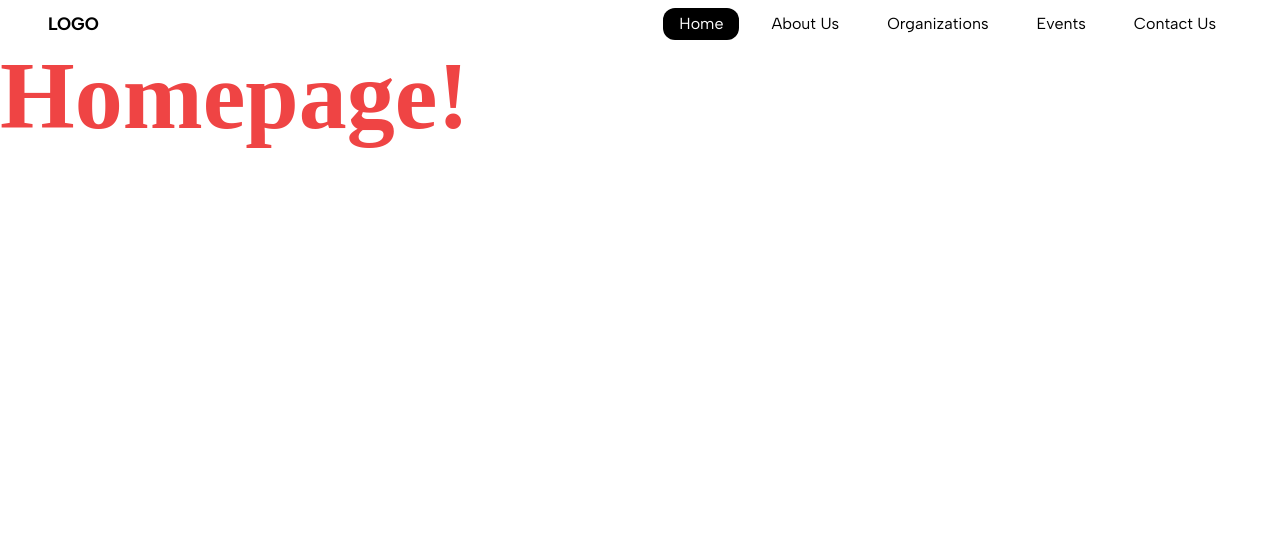
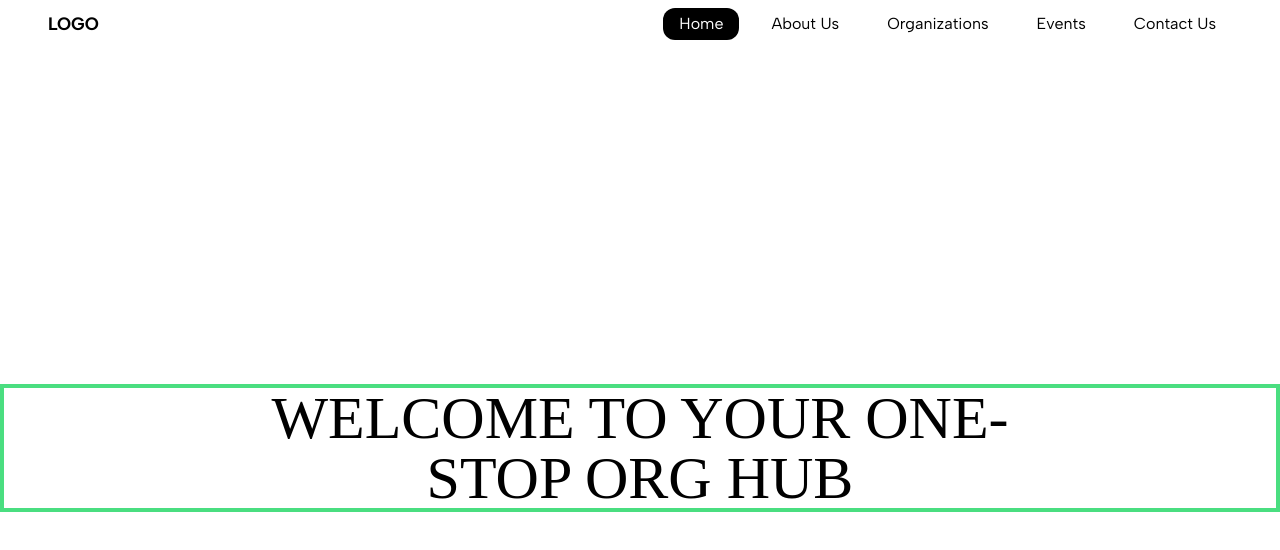
Before and after one commit to computerscience-person/Group2_WVSU-Orbit, a React (Vite) app in the folder frontend/: page / in a window 1280 px wide. Shown: the top 550 px of the page. Built offline with nearby package versions, Linux system fonts and the light colour scheme; a web font is replaced by a local one.

Commit message:
Fixed conflicts from testing code earlier.

```diff
--- a/frontend/src/components/Nav.tsx
+++ b/frontend/src/components/Nav.tsx
@@ -1,8 +1,8 @@
+import React from 'react'
 import { Link, useLocation } from "react-router-dom";
 
 const Nav = () => {
   const location = useLocation();
-
   // Define an array of paths to check against
   const navPages = [
     { name: "Home", path: "/" },
@@ -16,6 +16,7 @@ const Nav = () => {
   const isActive = (path: string) => location.pathname === path;
 
   return (
+  // <nav className="fixed w-screen top-0 border-red-500 border-2">
     <div>
       <nav className="w-full h-12 px-12">
         <div className="h-full w-full flex justify-between items-center">
--- a/frontend/src/pages/Homepage.tsx
+++ b/frontend/src/pages/Homepage.tsx
@@ -1,12 +1,20 @@
-import React from "npm:react";
-import Nav from "../components/Nav.tsx";
-const Homepage = () => {
-  return (
-    <div>
-      <Nav />
-      <h1 className="font-leader font-bold text-red-500 text-8xl">Homepage!</h1>
+import React from "npm:react"
+import Nav from "../components/Nav.tsx"
+const Homepage = () => (
+  <>
+    <Nav />
+    {/* greeter screen */}
+    <div className="h-screen flex flex-wrap content-center">
+      <div className="max-h-[40dvh] w-screen px-52 border-4 border-green-400">
+        <h1 className="text-6xl text-center font-leader uppercase">
+          Welcome To Your One-Stop Org Hub
+        </h1>
+        <p>
+
+        </p>
+      </div>
     </div>
-  );
-};
+  </>
+);
 
 export default Homepage;
```
